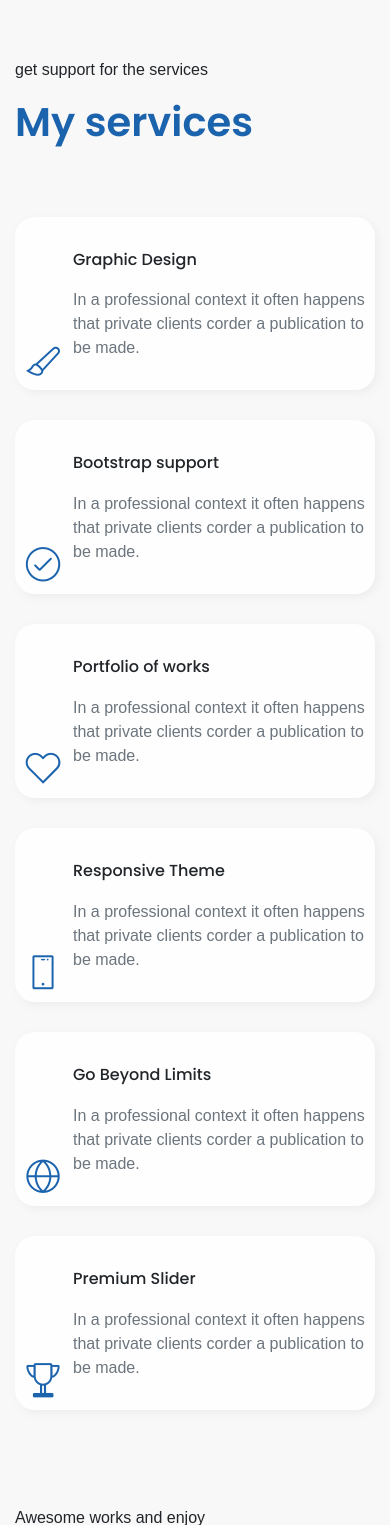
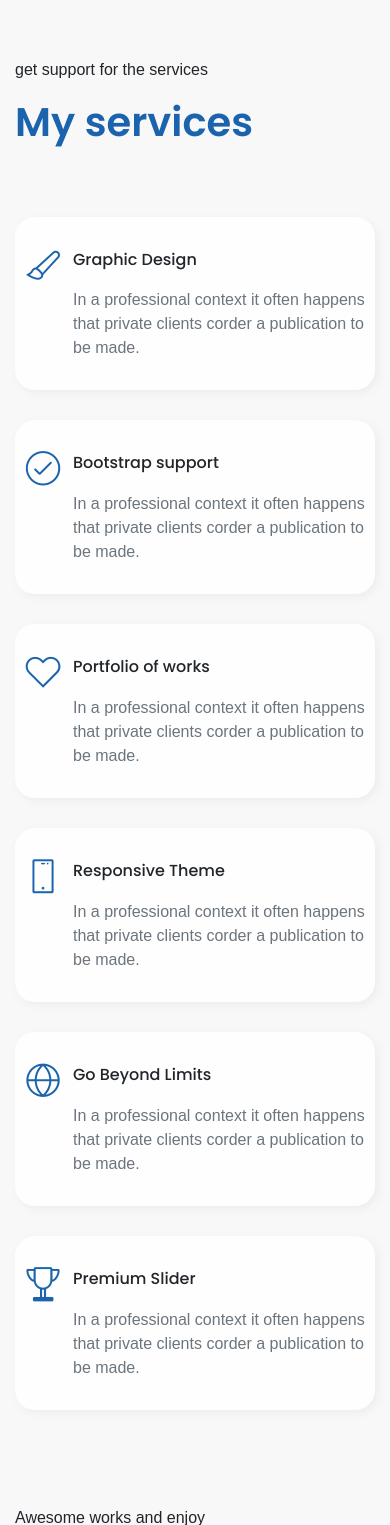
Before and after one commit to antoniopantaleo/antoniopantaleo.github.io, a PHP site: page /bg-image.html in a window 390 px wide. Shown: the part 2323-3848 px from the top of the page. Run offline with PHP 8.4, Linux system fonts and the light colour scheme; grey boxes labelled with a size stand in for pictures from a placeholder-image service; some libraries are stand-ins or nearby versions; some web fonts are replaced.

Commit message:
fix margine mobile

```diff
--- a/assets/css/main.css
+++ b/assets/css/main.css
@@ -2208,9 +2208,9 @@ canvas.particles-js-canvas-el {
     padding-right: 0;
     padding-left: 0;
   }
-  .d-inline-block {
+  /* .d-inline-block {
     margin-top: 6em;
-  }
+  } */
 }
 
 @media (max-width: 575px) {
```
